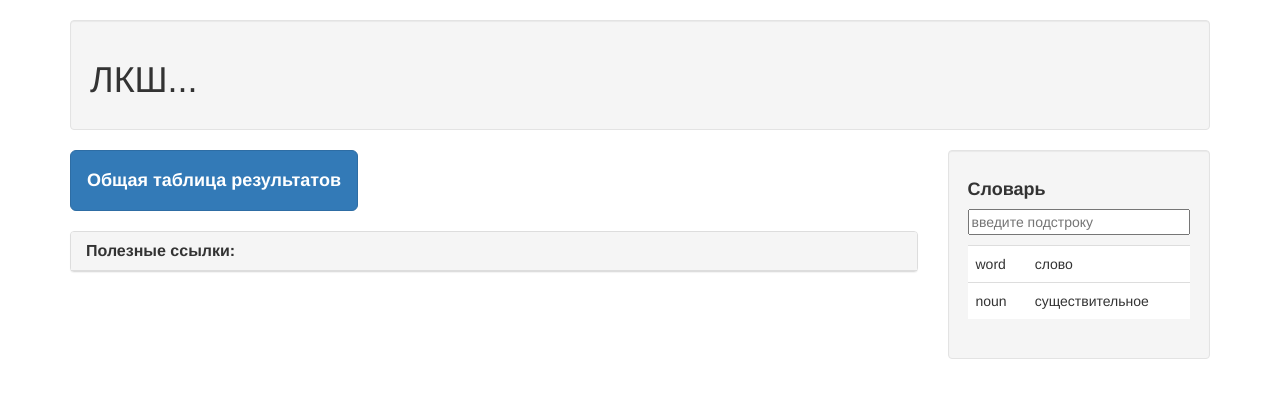
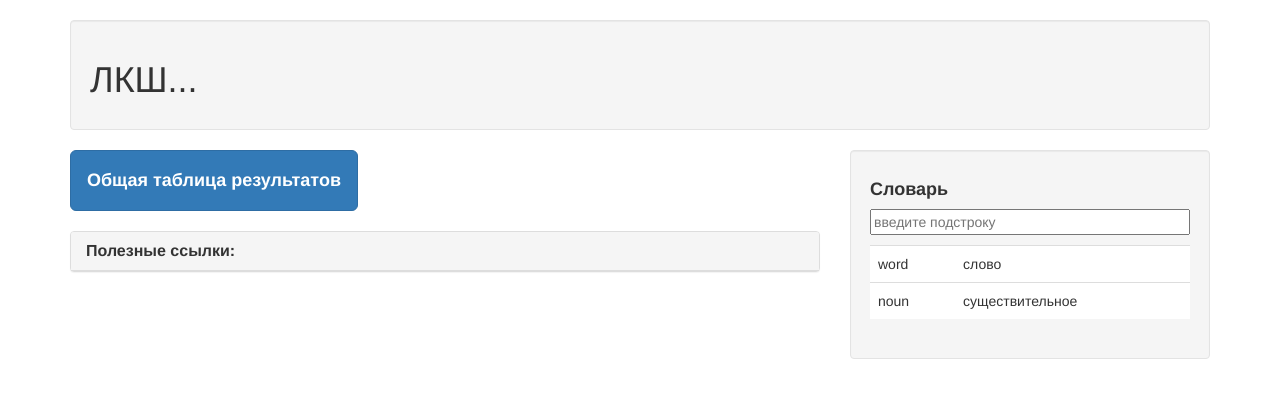
Before and after one commit to TTChangeTheWorld/lksh_parallel_page, a Python web app: template templates/parallel_page.html in a window 1280 px wide. Shown: the top 398 px of the page. Run offline with Jinja, Linux system fonts and the light colour scheme; the template is opened without the code that fills it, so the values that code supplies are empty.

Commit message:
First version of dictionary (without tags)

```diff
--- a/config.py
+++ b/config.py
@@ -22,28 +22,24 @@ def get_config():
                 ("Условия", "https://ejudge.lksh.ru/archive/2014/08/Cpy/01/problems.pdf"),
                 ("Вход", "https://ejudge.lksh.ru/cgi-bin/new-client?contest_id=21501&locale_id=1"),
                 ("Таблица результатов", "https://ejudge.lksh.ru/ejudge/standings/021501.html"),
-                ("Словарь", "https://ejudge.lksh.ru/archive/2014/08/Cpy/01/Словарь.pdf")
             ]),
         Day("День 2: Продолжение",
             [
                 ("Условия", "https://ejudge.lksh.ru/archive/2014/08/Cpy/01/problems.pdf"),
                 ("Вход", "https://ejudge.lksh.ru/cgi-bin/new-client?contest_id=21501&locale_id=1"),
                 ("Таблица результатов", "https://ejudge.lksh.ru/ejudge/standings/021501.html"),
-                ("Словарь", "https://ejudge.lksh.ru/archive/2014/08/Cpy/01/Словарь.pdf")
             ]),
         Day("День 3: Уже почти конец",
             [
                 ("Условия", "https://ejudge.lksh.ru/archive/2014/08/Cpy/01/problems.pdf"),
                 ("Вход", "https://ejudge.lksh.ru/cgi-bin/new-client?contest_id=21501&locale_id=1"),
                 ("Таблица результатов", "https://ejudge.lksh.ru/ejudge/standings/021501.html"),
-                ("Словарь", "https://ejudge.lksh.ru/archive/2014/08/Cpy/01/Словарь.pdf")
             ]),
         Day("День 4: Зачет",
             [
                 ("Условия", "https://ejudge.lksh.ru/archive/2014/08/Cpy/01/problems.pdf"),
                 ("Вход", "https://ejudge.lksh.ru/cgi-bin/new-client?contest_id=21501&locale_id=1"),
                 ("Таблица результатов", "https://ejudge.lksh.ru/ejudge/standings/021501.html"),
-                ("Словарь", "https://ejudge.lksh.ru/archive/2014/08/Cpy/01/Словарь.pdf"),
                 ("Еще что-то странное", "https://ejudge.lksh.ru/archive/2014/08/Cpy/01/Словарь.pdf")
             ])
     ])
--- a/css/parallel_page.css
+++ b/css/parallel_page.css
@@ -6,17 +6,8 @@
     width: 100%;
 }
 
-.sis-dictionary .search-results {
+.sis-dictionary .search-results-table {
     width: 100%;
     margin-top: 10px;
-    /*padding: 10px;*/
+    background: white;
 }
-
-.sis-dictionary .search-results .word {
-    /*width: 50%;*/
-}
-
-.sis-dictionary .search-results .translation {
-    /*width: 49%;*/
-    /*text-align: right;*/
-}
--- a/templates/dictionary.html
+++ b/templates/dictionary.html
@@ -2,12 +2,11 @@
     <h4><b>Словарь</b></h4>
     <input type="text" class="search-field" value="" placeholder="введите подстроку">
     <div class="search-controls"></div>
-    <!--<div class="search-results well" style="background: white">-->
-    <table class="search-results table" style="background: white">
-        <tr><td class="word">word</td><td class="translation">слово</td></tr>
-        <tr><td class="word">noun</td><td class="translation">существительное</td></tr>
-
-        <!--<div class="translation pull-right">перевод</div><div class="word">Word</div>-->
+    <table class="search-results-table table">
+        <tbody class="search-results">
+            <tr><td class="word">word</td><td class="translation">слово</td></tr>
+            <tr><td class="word">noun</td><td class="translation">существительное</td></tr>
+        </tbody>
     </table>
     <!--</div>-->
 </div>
--- a/templates/parallel_page.html
+++ b/templates/parallel_page.html
@@ -29,7 +29,7 @@
             </div>
         </div>
         <div class="row">
-            <div class="col-md-9">
+            <div class="col-md-8">
                 <a href="a/">
                     <div class="btn btn-primary btn-lg results-btn">
                         <h4><b>Общая таблица результатов</b></h4>
@@ -83,7 +83,7 @@
                 </div>
                 {%endfor%}
             </div>
-            <div class="col-md-3">
+            <div class="col-md-4">
                 <div class="well">
                     {% include "dictionary.html" %}
                 </div>
@@ -92,5 +92,6 @@
     </div>
     <script src="js/jquery.min.js"></script>
     <script src="js/bootstrap.min.js"></script>
+    <script src="js/dictionary.js"></script>
 </body>
 </html>
```
Also changed, not shown: index.html (+8 -8 lines).
